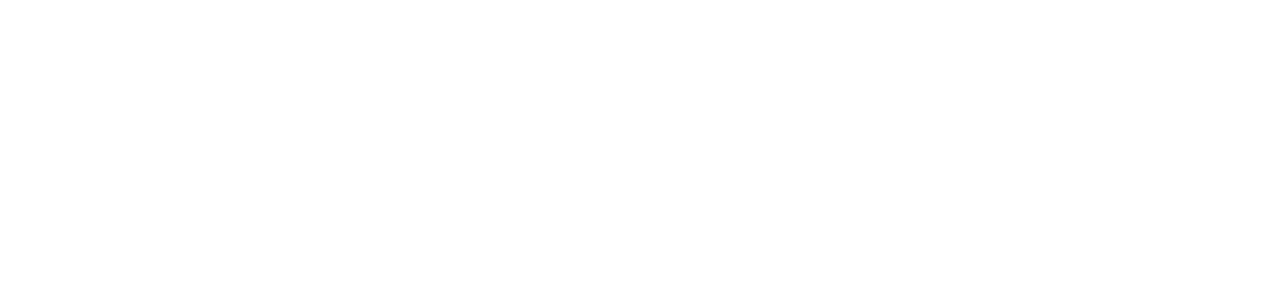
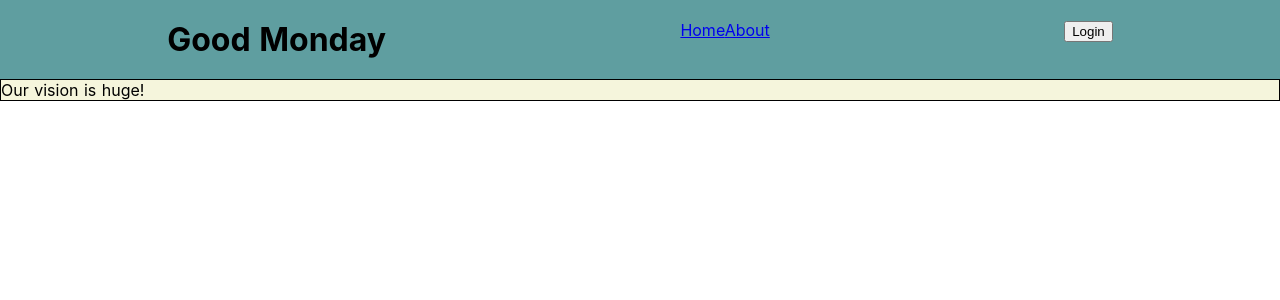
Before and after one commit to conroy-cph/nuxt-storyblok-static, a Nuxt app: page /about/Vision in a window 1280 px wide. Before the commit this address had no page. Shown: the top 300 px of the page. Built offline with nearby package versions, Linux system fonts and the light colour scheme.

Commit message:
Add header and some sub pages

```diff
--- /dev/null
+++ b/components/SiteHeader.vue
@@ -0,0 +1,29 @@
+<template>
+    <div class="header">
+        <div class="logo">
+            <h1>Good Monday</h1>
+        </div>
+        <div class="links">
+            <nuxt-link to="/">Home</nuxt-link>
+            <nuxt-link to="/about/">About</nuxt-link>
+        </div>
+        <div class="login">
+            <button> Login </button>
+        </div>
+    </div>
+</template>
+
+<script>
+    export default {
+        name: "SiteHeader"
+    }
+</script>
+
+<style scoped lang="scss">
+    .header {
+        display: flex;
+        justify-content: space-around;
+        padding: 20px;
+        background-color: cadetblue;
+    }
+</style>
--- a/layouts/default.vue
+++ b/layouts/default.vue
@@ -1,8 +1,19 @@
 <template>
   <div>
+    <site-header></site-header>
     <nuxt />
   </div>
 </template>
+
+<script>
+import SiteHeader from "../components/SiteHeader"
+
+export default {
+  components: {
+    SiteHeader
+  }
+}
+</script>
 
 <style>
 html {
--- a/package.json
+++ b/package.json
@@ -16,6 +16,7 @@
   "devDependencies": {
     "css-loader": "^3.4.2",
     "node-sass": "^4.13.1",
-    "sass-loader": "^8.0.2"
+    "sass-loader": "^8.0.2",
+    "storyblok-nuxt": "^1.0.2"
   }
 }
--- /dev/null
+++ b/pages/About.vue
@@ -0,0 +1,15 @@
+<template>
+    <div class="about">
+        This is what we are all about! Maybe read about our
+        <nuxt-link to="/about/vision/"> vision. </nuxt-link>
+    </div>
+
+</template>
+
+<script>
+export default {
+}
+</script>
+
+<style>
+</style>
--- /dev/null
+++ b/pages/about/Vision.vue
@@ -0,0 +1,18 @@
+<template>
+    <div class="about">
+        Our vision is huge!
+    </div>
+
+</template>
+
+<script>
+export default {
+}
+</script>
+
+<style lang="scss" scoped>
+    .about {
+        background: beige;
+        border: 1px solid black;
+    }
+</style>
```
Also changed, not shown: 1 other file (tests, documents, lock files or other folders).
